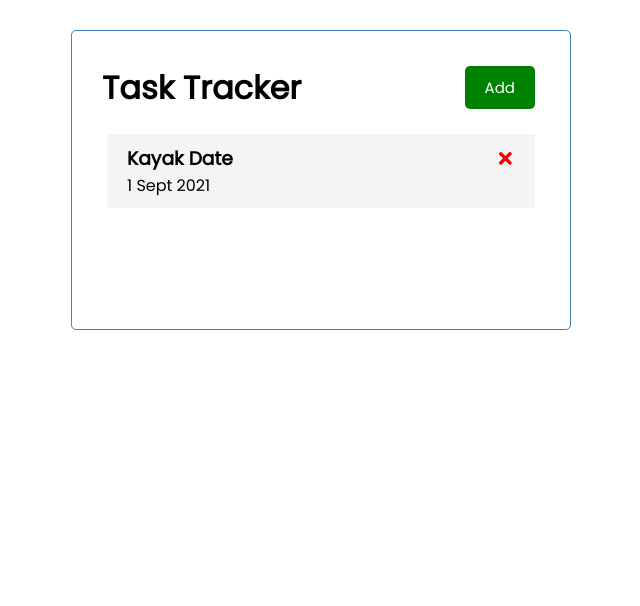
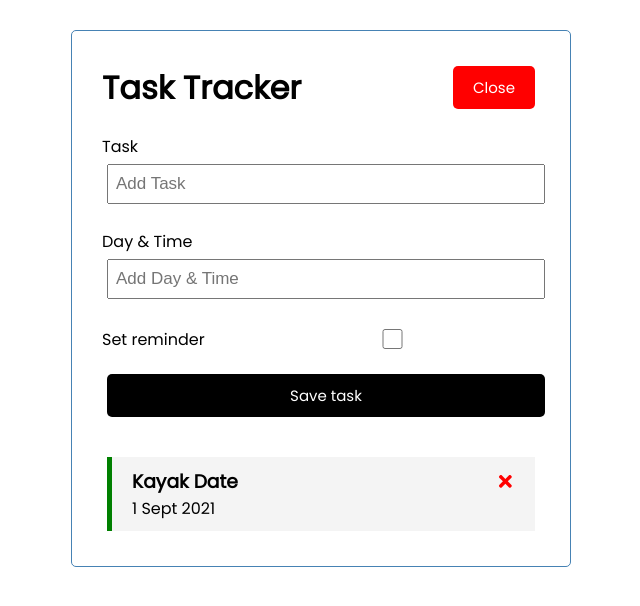
Before and after one commit to alyonavyshnevska/react_explorations, a React (Create React App) app: page / in a window 1280 px wide. Both pictures are taken after a click on the button "Add". Shown: the top 606 px of the page, without its empty margins (319-959 px from the left). Built offline with nearby package versions, Linux system fonts and the light colour scheme.

Commit message:
basic task tracker v01 complete

```diff
--- a/package.json
+++ b/package.json
@@ -8,6 +8,7 @@
     "@testing-library/user-event": "^12.8.3",
     "react": "^17.0.2",
     "react-dom": "^17.0.2",
+    "react-icons": "^4.2.0",
     "react-scripts": "4.0.3",
     "web-vitals": "^1.1.1"
   },
--- a/src/App.js
+++ b/src/App.js
@@ -1,9 +1,14 @@
 import { useState } from 'react'
 import Header from './components/Header'
 import Tasks from './components/Tasks'
+import AddTask from './components/AddTask'
 
 function App() {
-  // whatever i return must be a single component (e.g.div)
+
+
+// show/hide the add task fields
+
+  const [showAddTask, setShowAddTask ] = useState(false)
 
   // state should be at the top level
   const [tasks, setTasks] = useState([
@@ -17,18 +22,38 @@
   ]
   )
 
-  // Delete task
+  // Add task
+const addTask = (task) => {
+  const id = Math.floor(Math.random() * 10000) + 1
+  const newTask = {id, ...task}
+  setTasks([...tasks, newTask])
+}
+
+
+  // Delete task: or just do not show it in the ui
   const deleteTask = (id) => {
     setTasks(tasks.filter((task) => task.id !== id))
   }
 
+  // Toggle reminder
+  const toggleReminder = (id) => {
+    setTasks(tasks.map((task) => task.id === id ?
+    { ...task, reminder : !task.reminder } : task))
+  }
 
+  // whatever i return must be a single component (e.g.div)
   return (
   // can only return one component
     <div className="container">
-      {/* <Header title={1}/> */}
-      <Header />
-      {tasks.length > 0 ? <Tasks tasks={tasks} onDelete={deleteTask}/> : 'All tasks completed'}
+      {/* When Add button is ckicked then ShowTasks is toggeled */}
+      <Header onAdd={() => setShowAddTask(!showAddTask)} showAdd={showAddTask}/>
+      {/* Show task fields or not. Short wat to do a ternary operation */}
+      {showAddTask && <AddTask onAdd={addTask}/>}
+      {/* if there are tasks show them, if not say that they are cnomleted */}
+      {tasks.length > 0 ? (
+      <Tasks tasks={tasks} onDelete={deleteTask} onToggle={toggleReminder}/>
+      ) :
+      'All tasks completed'}
 
     </div>
   );
--- /dev/null
+++ b/src/components/AddTask.js
@@ -0,0 +1,54 @@
+import { useState } from 'react'
+
+const AddTask = ({ onAdd }) => {
+
+    const [text, setText] = useState('')
+    const [day, setDay] = useState('')
+    const [reminder, setReminder] = useState(false)
+
+    const onSubmit = (e) => {
+        e.preventDefault()
+
+        if (!text) {
+            alert('Please add a task')
+            return
+        }
+
+        onAdd({ text, day, reminder })
+
+        setText('')
+        setDay('')
+        setReminder(false)
+    }
+
+    return (
+        <form className='add-form' onSubmit={onSubmit}>
+            <div className='form-control'>
+                <label> Task </label>
+                <input type='text' placeholder='Add Task'
+                    value={text} onChange={(e) => setText(e.target.value)} />
+            </div>
+
+            <div className='form-control'>
+                <label> Day & Time
+                </label>
+                <input type='text' placeholder='Add Day & Time'
+                    value={day}
+                    onChange={(e) => setDay(e.target.value)} />
+            </div>
+
+            <div className='form-control form-control-check'>
+                <label> Set reminder
+                </label>
+                <input type='checkbox'
+                    checked={reminder}
+                    value={reminder}
+                    onChange={(e) => setReminder(e.currentTarget.checked)} />
+            </div>
+
+            <input type='submit' value='Save task' className='btn btn-block' />
+        </form>
+    )
+}
+
+export default AddTask
--- a/src/components/Header.js
+++ b/src/components/Header.js
@@ -2,17 +2,18 @@
 import Button from './Button'
 
 
-const Header = ({ title: fancytitle }) => {
-
-    const onClick = () => {
-        console.log('Click')
-    }
+const Header = ({ title: fancytitle, onAdd, showAdd }) => {
 
     return (
         // use className instead of class in JSX
         <header className='header'>
             <h1>{fancytitle}</h1>
-            <Button color='green' text='Add' onClick={onClick}/>
+            <Button
+            color={showAdd ? 'red' : 'green'}
+            text={showAdd ? 'Close' : 'Add' }
+            onClick={onAdd}
+
+            />
         </header>
     )
 }
--- a/src/components/Task.js
+++ b/src/components/Task.js
@@ -1,12 +1,13 @@
 import {FaTimes} from 'react-icons/fa'
 
-const Task = ( {task, onDelete} ) => {
+const Task = ( {task, onDelete, onToggle} ) => {
     return (
 
-        <div className='task'>
+        <div className={ `task ${task.reminder ? 'reminder' : ''}`}
+         onDoubleClick={() => onToggle(task.id)}>
             <h3>
                 {task.text}
-                <FaTimes style={{ color: 'red' }}
+                <FaTimes style={{ color: 'red', cursor : 'pointer' }}
                 onClick={() => onDelete(task.id)}
                 />
             </h3>
--- a/src/components/Tasks.js
+++ b/src/components/Tasks.js
@@ -1,10 +1,12 @@
 import Task from './Task'
 
-const Tasks = ({tasks, onDelete}) => {
+const Tasks = ({tasks, onDelete, onToggle}) => {
     return (
     <>
         {tasks.map((task) => (
-            <Task key={task.id} task={task} onDelete={onDelete}/>
+            <Task key={task.id} task={task}
+            onDelete={onDelete}
+            onToggle={onToggle}/>
         ))}
     </ >
     )
```
Also changed, not shown: 1 other file (tests, documents, lock files or other folders).
